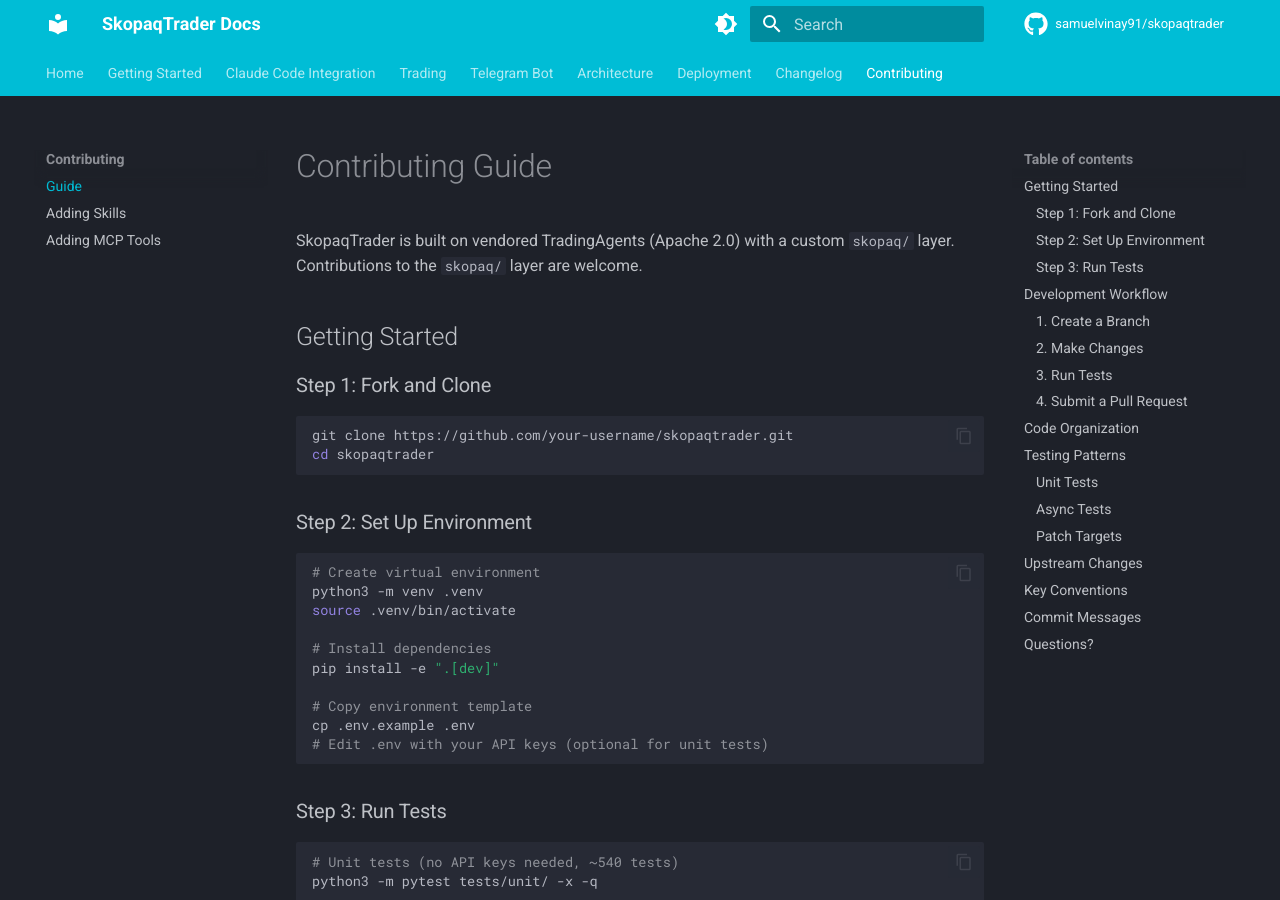
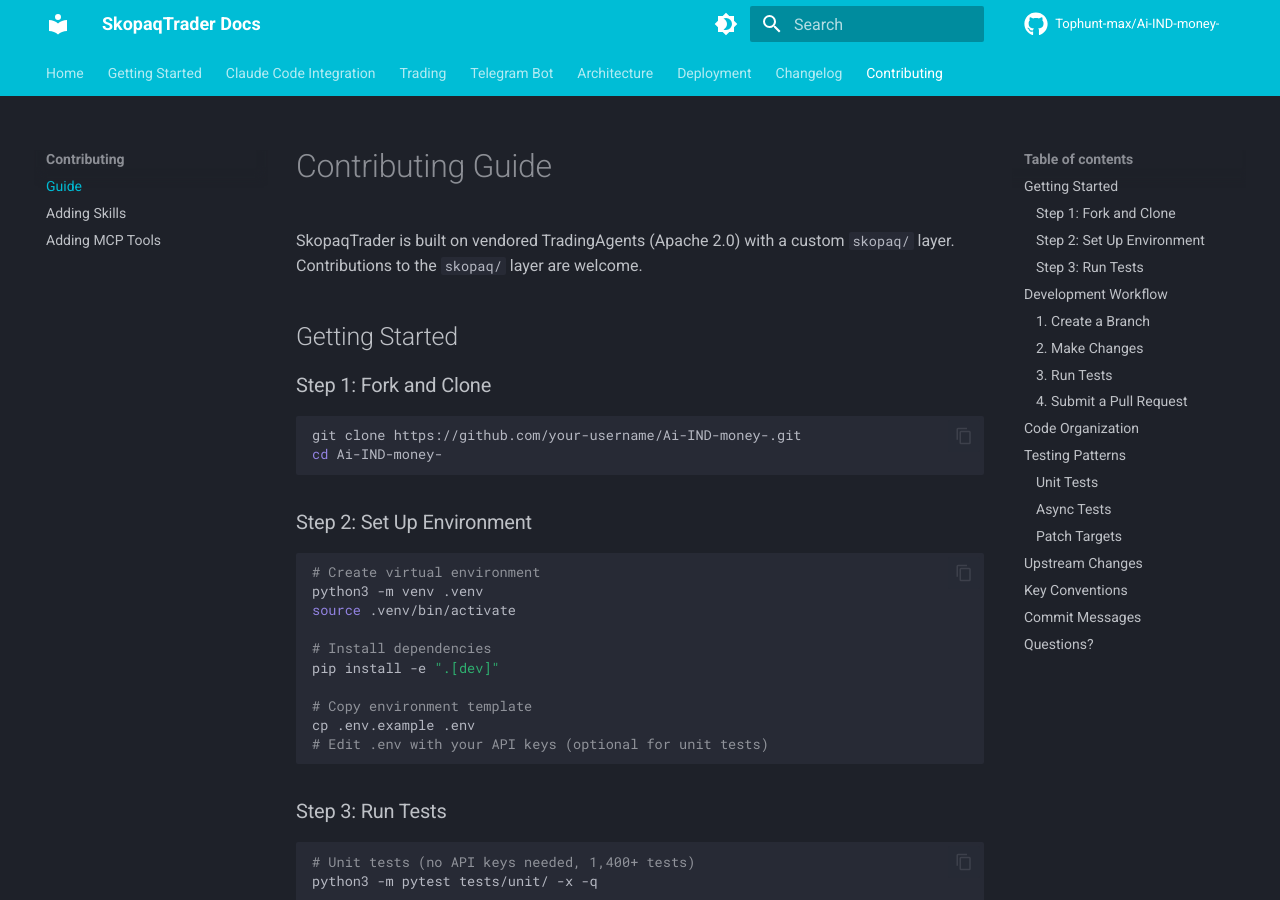
Before and after one commit to Tophunt-max/Ai-IND-money-, an MkDocs documentation site: the page built from docs/contributing/guide.md, in a window 1280 px wide and 900 px high. Built offline with MkDocs 1.6.1 and Material for MkDocs 9.7.7, drawn with Linux system fonts in a browser that asks for light colours; comment, search, counter and statistics services are not loaded.

Commit message:
Remove leftover zip; point docs at this repo and fix stale counts
- Delete IND money.zip (contents already extracted to repo root)
- Update clone URLs / cd paths and mkdocs repo links to Tophunt-max/Ai-IND-money-
- MCP tool count 18 -> 40 (matches skopaq/mcp_server.py)
- Test counts -> 1,400+ unit tests; CLAUDE.md upstream version v0.5.1 -> v0.5.2

````diff
--- a/docs/contributing/guide.md
+++ b/docs/contributing/guide.md
@@ -7,8 +7,8 @@
 ### Step 1: Fork and Clone
 
 ```bash
-git clone https://github.com/your-username/skopaqtrader.git
-cd skopaqtrader
+git clone https://github.com/your-username/Ai-IND-money-.git
+cd Ai-IND-money-
 ```
 
 ### Step 2: Set Up Environment
@@ -29,7 +29,7 @@
 ### Step 3: Run Tests
 
 ```bash
-# Unit tests (no API keys needed, ~540 tests)
+# Unit tests (no API keys needed, 1,400+ tests)
 python3 -m pytest tests/unit/ -x -q
 
 # Specific test file
--- a/mkdocs.yml
+++ b/mkdocs.yml
@@ -1,8 +1,8 @@
 site_name: SkopaqTrader Docs
 site_description: AI Algorithmic Trading Platform for Indian Equities
-site_url: https://samuelvinay91.github.io/skopaqtrader/
-repo_url: https://github.com/samuelvinay91/skopaqtrader
-repo_name: samuelvinay91/skopaqtrader
+site_url: https://tophunt-max.github.io/Ai-IND-money-/
+repo_url: https://github.com/Tophunt-max/Ai-IND-money-
+repo_name: Tophunt-max/Ai-IND-money-
 edit_uri: edit/main/docs/
 
 theme:
@@ -90,6 +90,6 @@
 extra:
   social:
     - icon: fontawesome/brands/github
-      link: https://github.com/samuelvinay91/skopaqtrader
+      link: https://github.com/Tophunt-max/Ai-IND-money-
 
 copyright: "Apache 2.0 — Built on TradingAgents by TauricResearch"
````
Also changed, not shown: CLAUDE.md (+2 -2 lines), CONTRIBUTING.md (+2 -2 lines), README.md (+13 -13 lines), docs/deployment/mac-mini.md (+2 -2 lines), docs/getting-started/installation.md (+2 -2 lines), docs/index.md (+1 -1 lines), 1 other file.
